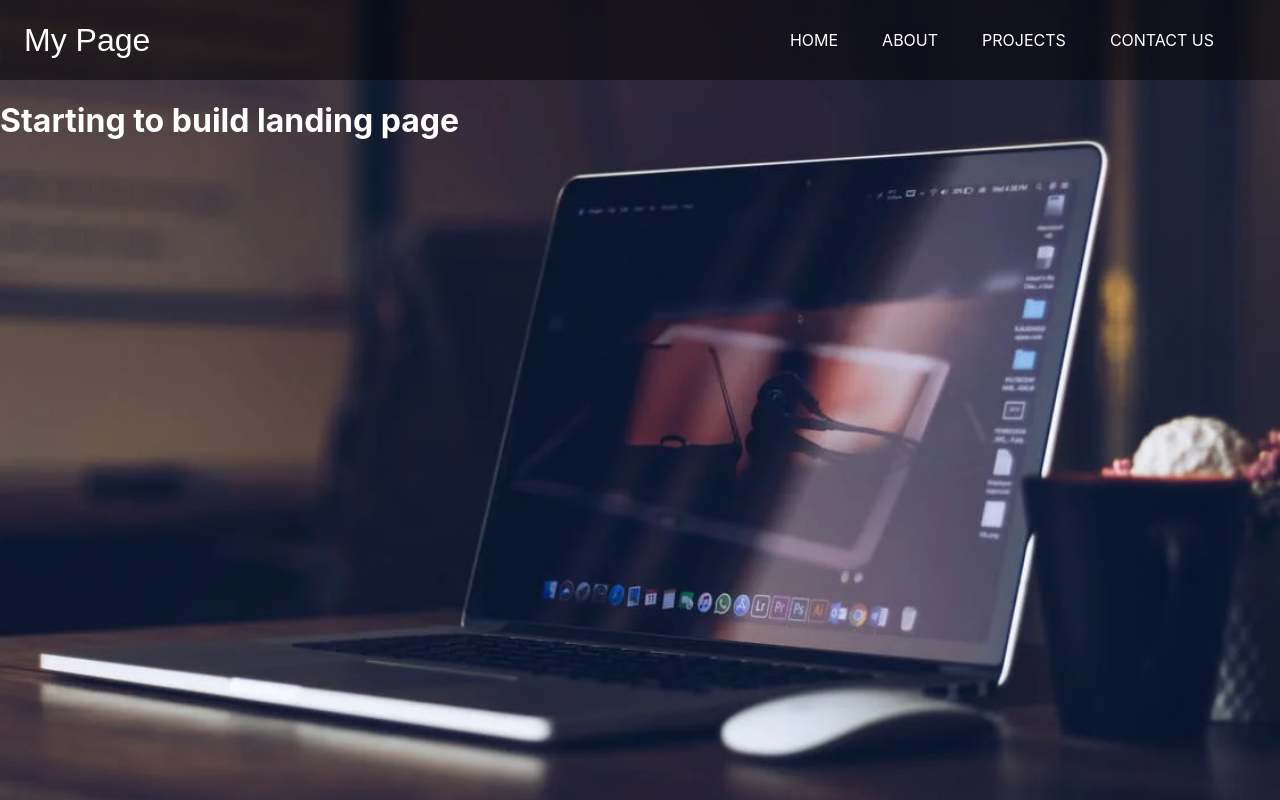
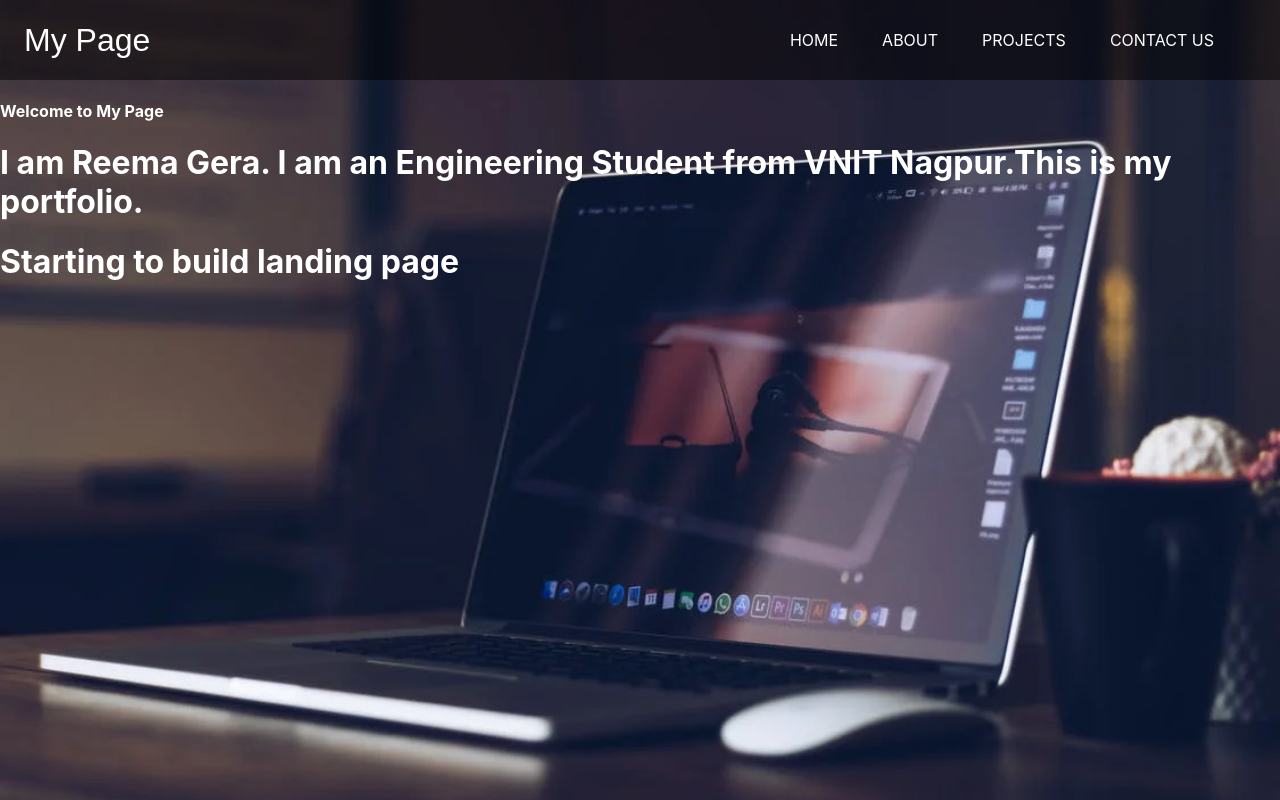
Before and after one commit to reemagera/dzynfox-assignment, a Next.js app: page / in a window 1280 px wide. Built offline with nearby package versions, Linux system fonts and the light colour scheme.

Commit message:
added a welcome message

```diff
--- a/components/navigation.js
+++ b/components/navigation.js
@@ -6,6 +6,11 @@ export default function NavBar(){
             <div className={styles.logo}>
                 <Link href="/"><a className={styles.logoa}>My Page</a></Link>
             </div>
+            {/* <a className={styles.hamburger}>
+                <span className={styles.bar}></span>
+                <span className={styles.bar}></span>
+                <span className={styles.bar}></span>
+            </a> */}
             <nav>
                 <ul className={styles.ul}>
                     <li className={styles.li}><Link href="/"><a className={styles.a}>Home</a></Link></li>
--- /dev/null
+++ b/components/welcome.js
@@ -0,0 +1,8 @@
+export default function WelcomeMsg(){
+    return(
+        <div className="">
+            <h4>Welcome to My Page</h4>
+            <h1>I am Reema Gera. I am an Engineering Student from VNIT Nagpur.This is my portfolio.</h1>
+        </div>
+    )
+}
--- a/pages/index.js
+++ b/pages/index.js
@@ -1,9 +1,11 @@
 // import Link from "next/link"
 import NavBar from "../components/navigation"
+import WelcomeMsg from "../components/welcome"
 export default function Home(){
     return(
         <>
             <NavBar/>
+            <WelcomeMsg/>
             <h1>Starting to build landing page</h1>
         </>
     )
```
Also changed, not shown: components/navigation.module.css (+16 -0 lines).
